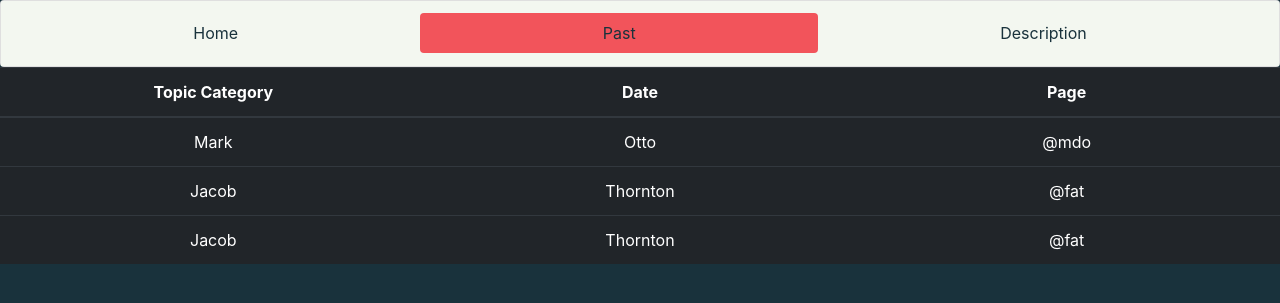
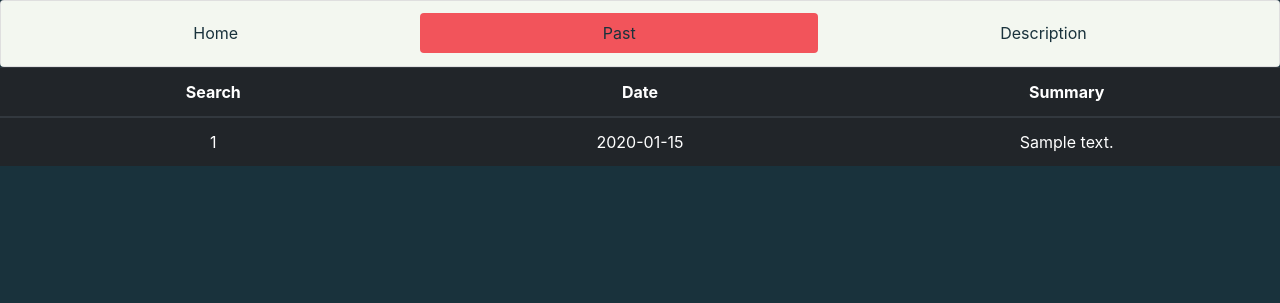
Before and after one commit to TheRealMopcornPuncher/CS50_Final, a Flask app: page /past in a window 1280 px wide. Shown: the top 303 px of the page. Run offline with Flask 3, Linux system fonts and the light colour scheme; tables that the repository leaves empty hold one stand-in row (values such as "Sample post").

Commit message:
Final implementation

```diff
--- a/app.py
+++ b/app.py
@@ -1,13 +1,21 @@
-from flask import Flask, render_template, redirect
-import keyword_extractor
+from flask import Flask, render_template, redirect, request
+from helpers.keyword_extractor import KeywordExtractor
+from helpers.combine_wordlist import combine_wordlist
+from helpers.gen_hash import gen_hash
+from helpers.most_repeated import most_repeated_word
+from helpers.article_retrieve import process_news
 import sqlite3
-
-conn = sqlite3.connect('summaries.db')
 
 app = Flask(__name__)
 
 # Define the pages
 pages = ["Home", "Past", "Description"]
+
+# Database connection helper
+def get_db_connection():
+    conn = sqlite3.connect('summaries.db')
+    conn.row_factory = sqlite3.Row
+    return conn
 
 @app.route("/")
 def index():
@@ -15,20 +23,43 @@ def index():
 
 @app.route("/home", methods=["GET", "POST"])
 def home():
-    currentPage = "home"  # Store in lowercase for use in links
+    currentPage = "home"
+    if request.method == "POST":
+        query = request.form.get('searchTopic')
+
+        # Check if the query is not empty
+        if query:
+            # Call the process_news function which handles fetching articles, summarizing them, and saving the summary
+            summary = process_news(query)
+
+            # If a summary is generated, save it to the database (already done inside process_news)
+            if summary:
+                # Redirect to the past page to view the summary
+                return redirect("/past")
+
     return render_template("Home.html", pages=pages, currentPage=currentPage)
 
 @app.route("/past", methods=["GET", "POST"])
 def past():
-    currentPage = "past"  # Store in lowercase for use in links
-    return render_template("Past.html", pages=pages, currentPage=currentPage)
+    currentPage = "past"
+    # Fetch all past summaries from the database
+    conn = get_db_connection()
+    summaries = conn.execute('SELECT * FROM summaries ORDER BY date_created DESC').fetchall()
+    conn.close()
+
+    return render_template("Past.html", pages=pages, currentPage=currentPage, summaries=summaries)
 
 @app.route("/description", methods=["GET", "POST"])
 def description():
-    currentPage = "description"  # Store in lowercase for use in links
+    currentPage = "description"
     return render_template("Description.html", pages=pages, currentPage=currentPage)
 
-@app.route("/summary", methods=["GET", "POST"])
-def summary():
-    currentPage = "summary"  # Store in lowercase for use in links
-    return render_template("Summary.html", pages=pages, currentPage=currentPage)
+# Save the generated summary to the database
+def save_summary_to_db(query, summary):
+    conn = get_db_connection()
+    conn.execute('INSERT INTO summaries (query, summary) VALUES (?, ?)', (query, summary))
+    conn.commit()
+    conn.close()
+
+if __name__ == "__main__":
+    app.run(debug=True)
--- /dev/null
+++ b/helpers/article_retrieve.py
@@ -0,0 +1,155 @@
+from datetime import datetime, timedelta, timezone
+import requests
+from transformers import pipeline
+import sqlite3
+
+# Global API Key
+API_KEY = "c3379e1e7c3b49db8ea3f8971ba0c2f2"
+
+# Calculate Date Range for the Past Week
+today = datetime.now(timezone.utc).date()
+one_week_ago = today - timedelta(days=7)
+start_date = one_week_ago.strftime("%Y-%m-%d")
+end_date = today.strftime("%Y-%m-%d")
+
+# Initialize the summarizer
+summarizer = pipeline("summarization", model="sshleifer/distilbart-cnn-6-6")
+
+def fetch_articles(query, start_date, end_date, api_key=API_KEY):
+    """
+    Fetch the top 10 most viewed articles from NewsAPI based on a query word.
+    """
+    url = "https://newsapi.org/v2/everything"
+    params = {
+        "q": query,
+        "from": start_date,
+        "to": end_date,
+        "sortBy": "popularity",
+        "pageSize": 10,  # Top 10 articles
+        "apiKey": api_key
+    }
+    response = requests.get(url, params=params)
+    if response.status_code == 200:
+        articles = response.json().get("articles", [])
+        return articles
+    else:
+        print(f"Error: {response.status_code}, {response.text}")
+        return []
+
+
+def combine_articles(articles):
+    """
+    Combine the content, description, and title of all articles into a single string for summarization.
+    """
+    combined_text = ""
+    for article in articles:
+        title = article.get("title", "")
+        description = article.get("description", "")
+        content = article.get("content", "")
+
+        combined_text += f"{title} {description} {content} "
+
+    return combined_text
+
+
+def split_into_chunks(text, max_tokens=1024):
+    """
+    Split text into chunks that are within the token limit of the model.
+    """
+    words = text.split()
+    chunks = []
+    chunk = []
+
+    # Track token count as we add words
+    for word in words:
+        chunk.append(word)
+        # Approximate token length: consider 1 word ≈ 1 token
+        if len(" ".join(chunk)) > max_tokens:
+            chunks.append(" ".join(chunk[:-1]))  # Add the chunk, but exclude the last word
+            chunk = [word]  # Start a new chunk
+
+    if chunk:
+        chunks.append(" ".join(chunk))  # Add the last chunk if any
+
+    return chunks
+
+
+def summarize_articles(text):
+    """
+    Summarize the combined article text using DistilBART, splitting it into smaller chunks if necessary.
+    """
+    # Split the article into chunks
+    chunks = split_into_chunks(text)
+
+    summaries = []
+    for chunk in chunks:
+        # Dynamically adjust max_length based on input length but within reasonable bounds
+        input_length = len(chunk.split())
+
+        # Ensure max_length is at least 8 and at most 150
+        max_length = min(max(input_length, 8), 150)
+
+        # Adjust min_length to be smaller than max_length, with a lower bound of 8
+        min_length = min(max(max_length // 2, 8), 50)
+
+        # Summarize the chunk
+        summary = summarizer(chunk, max_length=max_length, min_length=min_length, do_sample=False)
+        summaries.append(summary[0]['summary_text'])
+
+    # Combine all the summaries into one
+    full_summary = " ".join(summaries)
+    return full_summary
+
+
+def create_database():
+    """
+    Create the summaries.db database and the summaries table if it doesn't exist.
+    """
+    conn = sqlite3.connect("summaries.db")
+    cursor = conn.cursor()
+    cursor.execute("""
+    CREATE TABLE IF NOT EXISTS "summaries" (
+        id INTEGER PRIMARY KEY AUTOINCREMENT,
+        summary TEXT NOT NULL,
+        query TEXT NOT NULL,
+        date_created DATE DEFAULT CURRENT_DATE
+    )
+    """)
+    conn.commit()
+    conn.close()
+
+
+def save_summary(summary, query):
+    """
+    Save a generated summary into the summaries.db database along with the query.
+    """
+    conn = sqlite3.connect("summaries.db")
+    cursor = conn.cursor()
+    cursor.execute("INSERT INTO summaries (summary, query) VALUES (?, ?)", (summary, query))
+    conn.commit()
+    conn.close()
+
+
+def process_news(query):
+    """
+    Complete process to fetch articles, summarize them, and save the summary to the database.
+    """
+    # Fetch articles
+    articles = fetch_articles(query, start_date, end_date)
+    if not articles:
+        print("No articles found.")
+        return None  # Return None if no articles are found
+
+    # Combine article content
+    articles_text = combine_articles(articles)
+
+    # Summarize the content
+    summary = summarize_articles(articles_text)
+    print(f"Summary:\n{summary}")
+
+    # Save summary to database
+    create_database()  # Ensure the database and table exist
+    save_summary(summary, query)
+    print("Summary saved to database.")
+
+    return summary  # Return the summary for further use if needed
--- a/templates/Past.html
+++ b/templates/Past.html
@@ -9,27 +9,19 @@
     </colgroup>
     <thead>
         <tr class="align-middle">
-            <th scope="col">Topic Category</th>
+            <th scope="col">Search</th>
             <th scope="col">Date</th>
-            <th scope="col">Page</th>
+            <th scope="col">Summary</th>
         </tr>
     </thead>
     <tbody>
+        {% for summary in summaries %}
         <tr class="align-middle">
-            <td>Mark</td>
-            <td>Otto</td>
-            <td>@mdo</td>
+            <td>{{ summary['id'] }}</td>
+            <td>{{ summary['date_created'] }}</td>
+            <td>{{ summary['summary'] }}</td>
         </tr>
-        <tr class="align-middle">
-            <td>Jacob</td>
-            <td>Thornton</td>
-            <td>@fat</td>
-        </tr>
-        <tr class="align-middle">
-            <td>Jacob</td>
-            <td>Thornton</td>
-            <td>@fat</td>
-        </tr>
+        {% endfor %}
     </tbody>
 </table>
 {% endblock %}
```
Also changed, not shown: helpers/combine_wordlist.py (added, +21 -0 lines), helpers/gen_hash.py (added, +22 -0 lines), helpers/keyword_extractor.py (renamed from keyword_extractor.py, +45 -10 lines), helpers/most_repeated.py (added, +24 -0 lines), templates/Home.html (+4 -4 lines), helpers/__init__.py (added), summaries.db.
